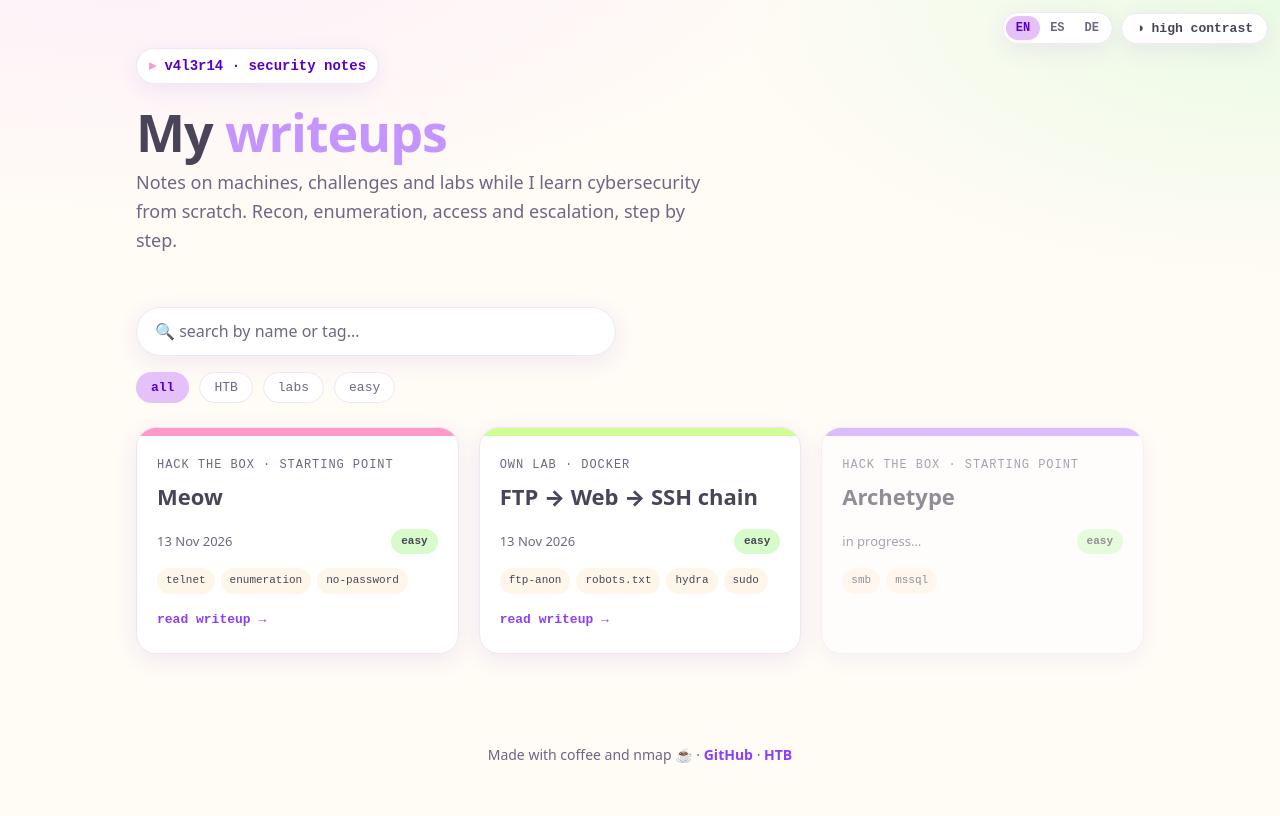
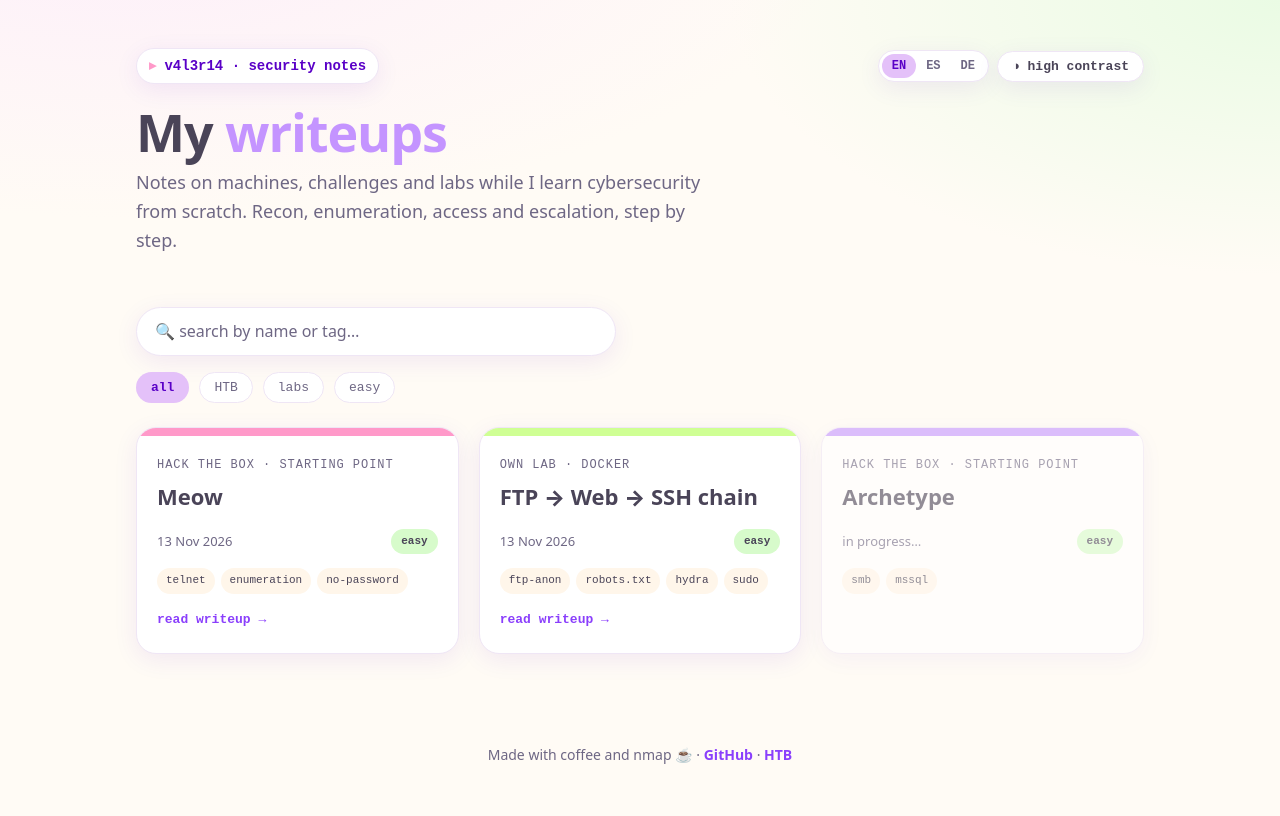
Before and after one commit to val-velvaz/CTF-Writeups, a plain HTML site: page index.html in a window 1280 px wide. Drawn offline with Linux system fonts and the light colour scheme.

Commit message:
Align language and theme controls with the logo row and the content's right edge
Co-Authored-By: Claude Opus 5.5 <noreply@anthropic.com>
Claude-Session: https://claude.ai/code/session_013NhCNnCrnsszyTXqxv57mV

```diff
--- a/assets/css/components.css
+++ b/assets/css/components.css
@@ -29,14 +29,8 @@ h1 .accent { color: var(--lavender-2, var(--accent)); }
 .tagline { color: var(--text-soft); font-size: 18px; max-width: 56ch; }
 
 /* ---------- Header controls (language + theme) ---------- */
-/* Pinned to the top-right corner of the page, always visible while scrolling */
-.controls {
-  position: fixed; top: 12px; right: 12px; z-index: 20;
-  display: flex; align-items: center; gap: 8px;
-}
-@media (max-width: 520px) {
-  .site-header { padding-top: 64px; }   /* room for the corner controls */
-}
+/* Same row as the logo; the theme button ends on the content's right edge */
+.controls { display: flex; align-items: center; gap: 8px; margin-left: auto; }
 .lang-switch {
   display: inline-flex; background: var(--surface); border: 1px solid var(--border);
   border-radius: 999px; padding: 3px; box-shadow: var(--shadow);
```
